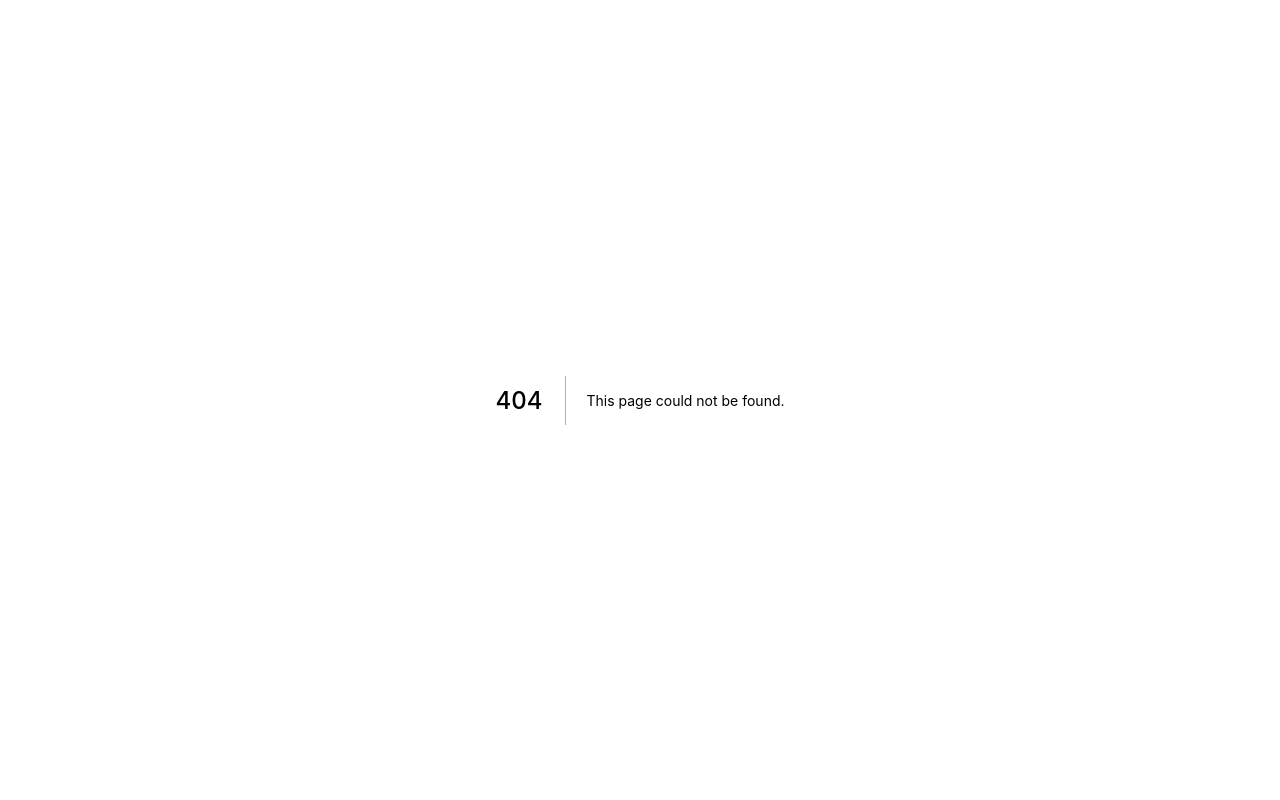
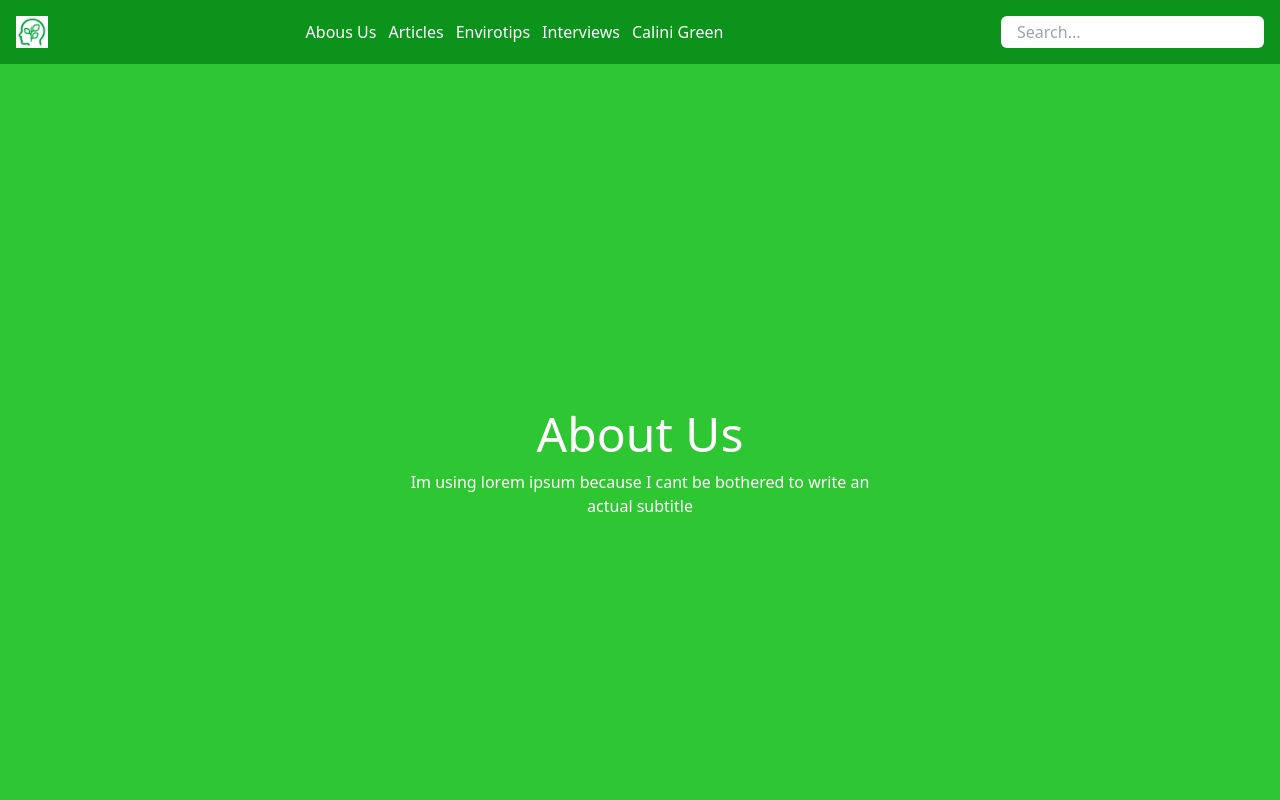
Before and after one commit to federicofusco/ecomentality.it, a Next.js app in the folder ecomentality/: page /about in a window 1280 px wide. Before the commit this address had no page. Shown: the top 800 px of the page. Built offline with nearby package versions, Linux system fonts and the light colour scheme.

Commit message:
Added some dummy pages, these will have actual content once we get in contact with the designers

```diff
--- /dev/null
+++ b/ecomentality/pages/about.jsx
@@ -0,0 +1,31 @@
+import HeroTitle from "../components/home/HeroTitle"
+import HomeNavbar from "../components/nav/HomeNavbar"
+import Footer from "./../components/nav/Footer"
+import Head from "next/head"
+
+const AboutUs = () => {
+	return (
+		<div className="bg-all-green">
+			<Head>
+				<title>About Us - GEM</title>
+				<meta name="language" content="EN" />
+				<meta name="robots" content="index, follow" />
+				<meta name="description" content="A page dedicated GEM group" />
+
+				<link rel="preconnect" href="https://fonts.googleapis.com" />
+				<link rel="preconnect" href="https://fonts.gstatic.com" crossOrigin />
+				<link href="https://fonts.googleapis.com/css2?family=Poppins:wght@300;500;700;800;900&display=swap" rel="stylesheet" />
+			</Head>
+
+			<HomeNavbar />
+
+			<div className="mt-16">
+					<HeroTitle title="About Us" subtitle="Im using lorem ipsum because I cant be bothered to write an actual subtitle" />
+			</div>
+
+			<Footer />
+		</div>
+	)
+}
+
+export default AboutUs;
--- /dev/null
+++ b/ecomentality/pages/calini.jsx
@@ -0,0 +1,31 @@
+import HeroTitle from "../components/home/HeroTitle"
+import HomeNavbar from "../components/nav/HomeNavbar"
+import Footer from "./../components/nav/Footer"
+import Head from "next/head"
+
+const CaliniGreen = () => {
+	return (
+		<div className="bg-all-green">
+			<Head>
+				<title>Calini Green - GEM</title>
+				<meta name="language" content="EN" />
+				<meta name="robots" content="index, follow" />
+				<meta name="description" content="A page dedicated to the Calini Green group" />
+
+				<link rel="preconnect" href="https://fonts.googleapis.com" />
+				<link rel="preconnect" href="https://fonts.gstatic.com" crossOrigin />
+				<link href="https://fonts.googleapis.com/css2?family=Poppins:wght@300;500;700;800;900&display=swap" rel="stylesheet" />
+			</Head>
+
+			<HomeNavbar />
+
+			<div className="mt-16">
+					<HeroTitle title="Calini Green" subtitle="Im using lorem ipsum because I cant be bothered to write an actual subtitle" />
+			</div>
+
+			<Footer />
+		</div>
+	)
+}
+
+export default CaliniGreen;
--- /dev/null
+++ b/ecomentality/pages/envirotips.jsx
@@ -0,0 +1,31 @@
+import HeroTitle from "../components/home/HeroTitle"
+import HomeNavbar from "../components/nav/HomeNavbar"
+import Footer from "./../components/nav/Footer"
+import Head from "next/head"
+
+const CaliniGreen = () => {
+	return (
+		<div className="bg-all-green">
+			<Head>
+				<title>Envirotips - GEM</title>
+				<meta name="language" content="EN" />
+				<meta name="robots" content="index, follow" />
+				<meta name="description" content="A helpful page containing a list of tips and tricks to help the environment" />
+
+				<link rel="preconnect" href="https://fonts.googleapis.com" />
+				<link rel="preconnect" href="https://fonts.gstatic.com" crossOrigin />
+				<link href="https://fonts.googleapis.com/css2?family=Poppins:wght@300;500;700;800;900&display=swap" rel="stylesheet" />
+			</Head>
+
+			<HomeNavbar />
+
+			<div className="mt-16">
+					<HeroTitle title="Envirotips" subtitle="Im using lorem ipsum because I cant be bothered to write an actual subtitle" />
+			</div>
+
+			<Footer />
+		</div>
+	)
+}
+
+export default CaliniGreen;
--- a/ecomentality/pages/index.js
+++ b/ecomentality/pages/index.js
@@ -29,7 +29,7 @@ const Home = ({ articles }) => {
 				<HeroTitle title="We work for the planet" redirect="/404" subtitle="Lorem ipsum is just dummy text used in demos to give examples without any content" />
 			</div>
 
-			<InfoSection rightToLeft={ true } title="About us" />
+			<InfoSection rightToLeft={ true } title="Why GEM?" />
 
 			<ArticleList articles={ articles } />
 
--- a/ecomentality/pages/view/articles.jsx
+++ b/ecomentality/pages/view/articles.jsx
@@ -9,10 +9,10 @@ const Articles = ({ articles }) => {
 	return (
 		<div className="bg-all-green">
 			<Head>
-				<title>Home - GEM</title>
+				<title>Articles - GEM</title>
 				<meta name="language" content="EN" />
 				<meta name="robots" content="index, follow" />
-				<meta name="description" content="The GEM homepage" />
+				<meta name="description" content="A list of articles" />
 
 				<link rel="preconnect" href="https://fonts.googleapis.com" />
 				<link rel="preconnect" href="https://fonts.gstatic.com" crossOrigin />
```
